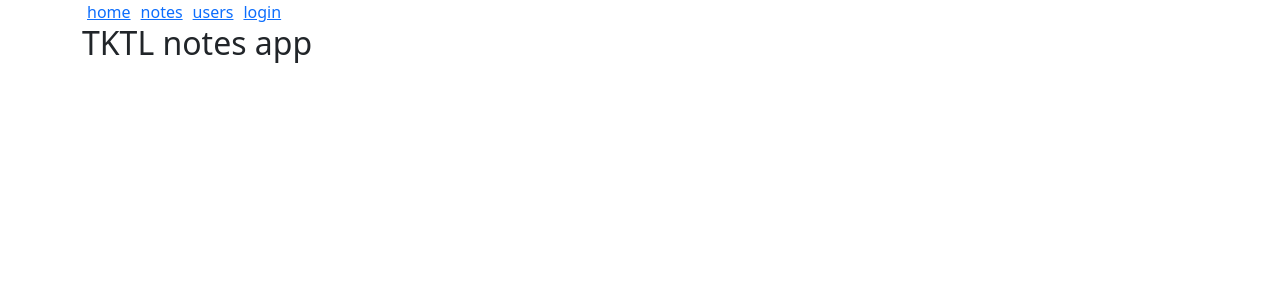
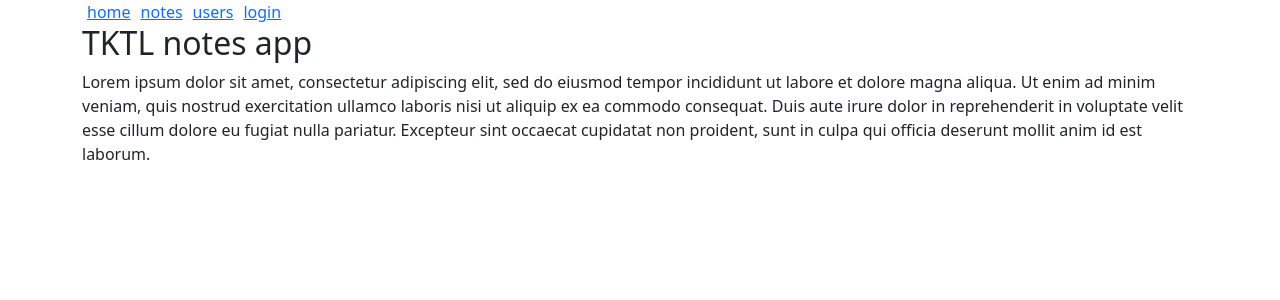
Before and after one commit to Serenablack/react-router, a React (Create React App) app: page / in a window 1280 px wide. Shown: the top 300 px of the page. Built offline with nearby package versions, Linux system fonts and the light colour scheme.

Commit message:
loren ipsum para added

```diff
--- a/src/App.js
+++ b/src/App.js
@@ -11,7 +11,16 @@
 import { useField } from "./hooks";
 const Home = () => (
   <div>
-    <h2>TKTL notes app</h2>{" "}
+    <h2>TKTL notes app</h2>
+    <p>
+      Lorem ipsum dolor sit amet, consectetur adipiscing elit, sed do eiusmod
+      tempor incididunt ut labore et dolore magna aliqua. Ut enim ad minim
+      veniam, quis nostrud exercitation ullamco laboris nisi ut aliquip ex ea
+      commodo consequat. Duis aute irure dolor in reprehenderit in voluptate
+      velit esse cillum dolore eu fugiat nulla pariatur. Excepteur sint occaecat
+      cupidatat non proident, sunt in culpa qui officia deserunt mollit anim id
+      est laborum.
+    </p>
   </div>
 );
 
```
